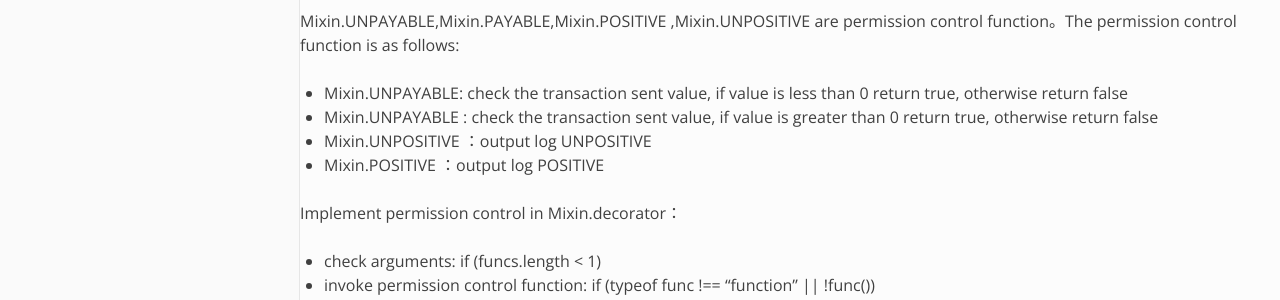
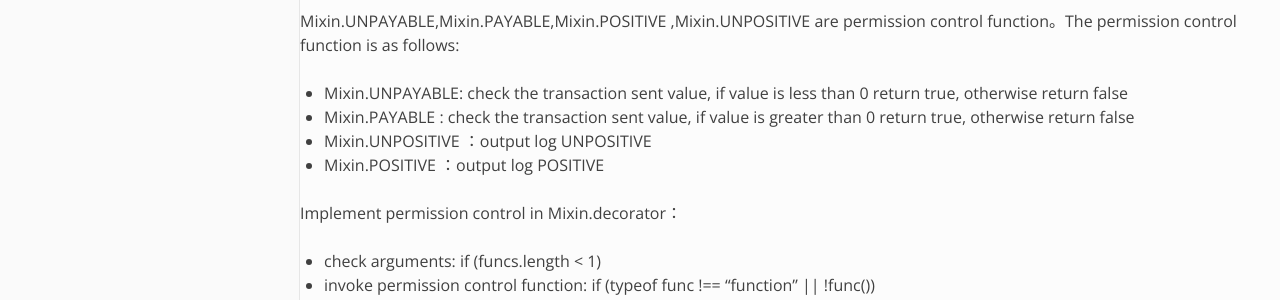
Before and after one commit to nebulasio/nebdocs, a Sphinx documentation site: the page built from docs/go-nebulas/infrastructure/permission_control_in_smart_contract.md, in a window 1280 px wide and 900 px high, scrolled down 2191 px. Shown: the part 154-454 px from the top of the window. Built offline with Sphinx 7.4.7 and the Read the Docs theme 2.0.0, drawn with Linux system fonts in a browser that asks for light colours; pages that are not in the unit, such as notebooks, are missing from menus; some of the changed text lies outside the part shown.

Commit message:
merge pull request
@ahuyangdong
ahuyangdong committed on 29 Nov 2018

```diff
--- a/docs/go-nebulas/infrastructure/permission_control_in_smart_contract.md
+++ b/docs/go-nebulas/infrastructure/permission_control_in_smart_contract.md
@@ -116,7 +116,7 @@ Explanation:
 Mixin.UNPAYABLE,Mixin.PAYABLE,Mixin.POSITIVE ,Mixin.UNPOSITIVE are permission control function。The permission control function is as follows:
 
 * Mixin.UNPAYABLE:  check the transaction sent value, if value is less than 0 return true, otherwise return false
-* Mixin.UNPAYABLE : check the transaction sent value, if value is greater than 0 return true, otherwise return false
+* Mixin.PAYABLE : check the transaction sent value, if value is greater than 0 return true, otherwise return false
 * Mixin.UNPOSITIVE ：output log UNPOSITIVE
 * Mixin.POSITIVE ：output log POSITIVE
 
```
Also changed, not shown: other parts of docs/go-nebulas/infrastructure/permission_control_in_smart_contract.md (+3 -3 lines).
